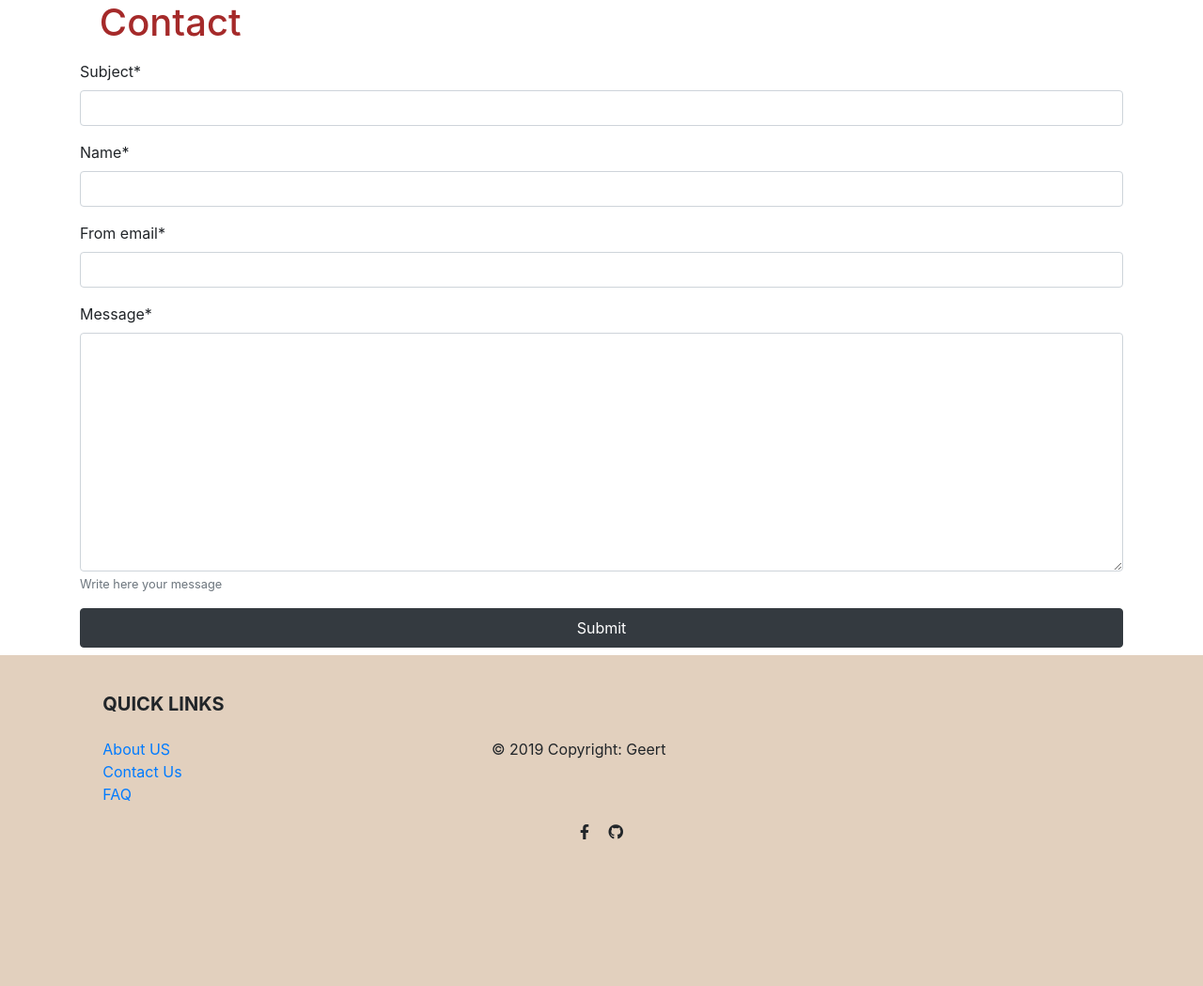
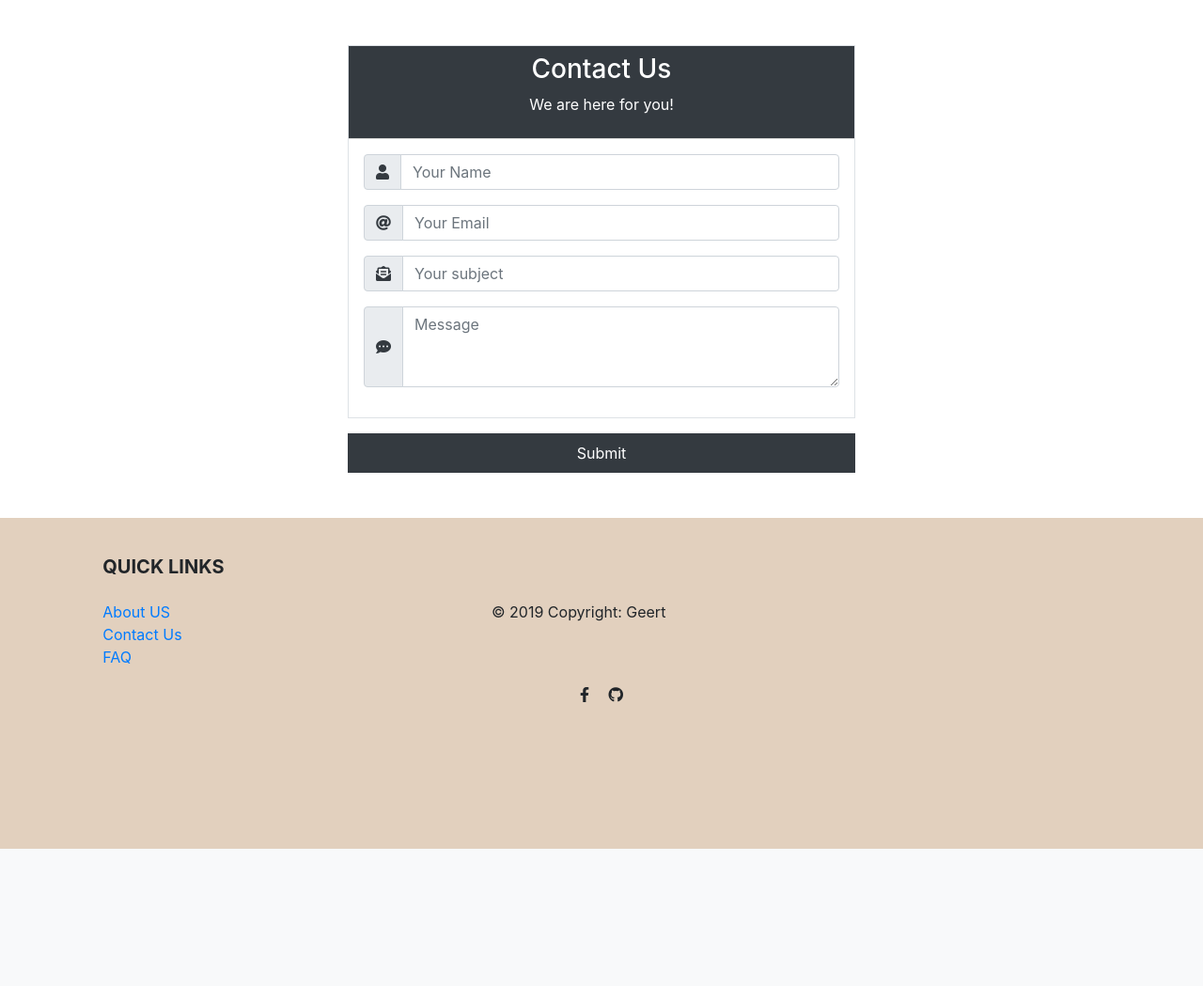
Before and after one commit to codingwithgeert/fossil-website, a Django app: page /pages/contact/ in a window 1280 px wide. Shown: the part 106-1155 px from the top of the page at 94% size. After the commit the page ends 1009 px from the top, so only its background shows below. Run offline with Django 3.2, Linux system fonts and the light colour scheme; data that the repository does not hold is empty; some libraries are stand-ins or nearby versions.

Commit message:
added html for contact.html with widget_tweaks

```diff
--- a/pages/templates/contact.html
+++ b/pages/templates/contact.html
@@ -1,18 +1,57 @@
-{% extends 'base.html' %}
-{% load static %}
-{% load crispy_forms_tags %}
-{% block title %}
-    Contact
+{% extends 'base.html' %} {% load static %} {% load crispy_forms_tags %} {% load widget_tweaks %} {% block title %} Contact {% endblock %} {% block content %}
+
+<div class="container">
+    <div class="row justify-content-center mt-5">
+        <div class="col-12 col-md-8 col-lg-6 pb-5">
+            <form methond="POST">
+                {% csrf_token %}
+                <div class="card border rounded-0">
+                    <div class="card-header p-0">
+                        <div class="bg-dark text-white text-center py-2">
+                            <h3>Contact Us</h3>
+                            <p>We are here for you!</p>
+                        </div>
+                    </div>
+                    <div class="card-body p-3">
+                        <div class="form-group">
+                            <div class="input-group mb-3">
+                                <div class="input-group-prepend">
+                                    <span class="input-group-text"><i class="fa fa-user text-dark"></i></span>
+                                </div>
+                                {% render_field form.name class+="form-control" placeholder="Your Name" %}
+                            </div>
+                        </div>
+                        <div class="form-group">
+                            <div class="input-group mb-3">
+                                <div class="input-group-prepend">
+                                    <span class="input-group-text"><i class="fa fa-at text-dark"></i></span>
+                                </div>
+                                {% render_field form.from_email class+="form-control" placeholder="Your Email" %}
+                            </div>
+                        </div>
+                        <div class="form-group">
+                            <div class="input-group mb-3">
+                                <div class="input-group-prepend">
+                                    <span class="input-group-text"><i class="fa fa-envelope-open-text text-dark"></i></span>
+                                </div>
+                                {% render_field form.subject class+="form-control" placeholder="Your subject" %}
+                            </div>
+                        </div>
+                         <div class="form-group">
+                            <div class="input-group mb-3">
+                                <div class="input-group-prepend">
+                                    <span class="input-group-text"><i class="fa fa-comment-dots text-dark"></i></span>
+                                </div>
+                                {% render_field form.message rows="3" class+="form-control" placeholder="Message" %}
+                            </div>
+                        </div>
+                    </div>
+                </div>
+                <button type="submit" class="btn btn-dark btn-block rounded-0 py-2 mt-3">Submit</button>
+            </form>
+        </div>
+    </div>
+</div>
+
+
 {% endblock %}
-
-{% block content %}
-<div class="container">
-    <h1>Contact</h1>
-<form method="POST">
-    {% csrf_token %}
-    <p>{{ form | crispy }}</p>
-
-    <button type="submit" class=" btn-contactform btn btn-dark btn-block btn-rounded-0 py-2 mt-3">Submit</button>
-</form>
-</div>
-{% endblock %}
```
